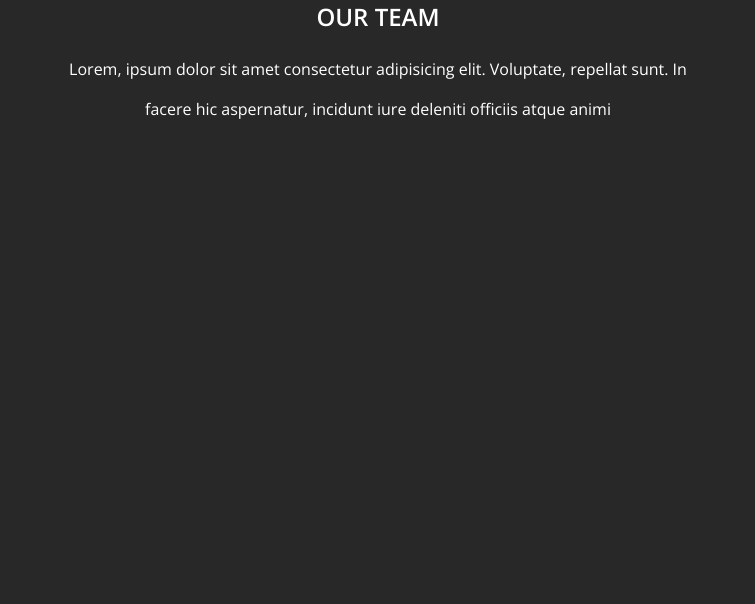
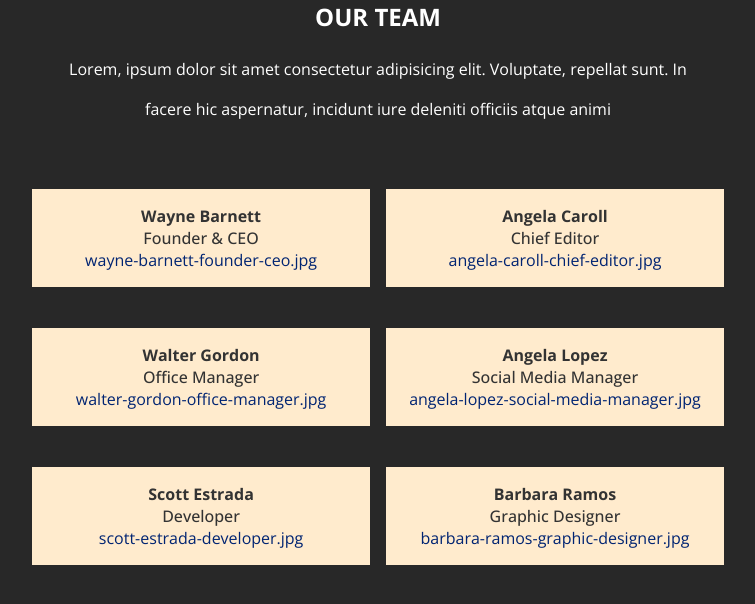
Before and after one commit to StefanoGalandrini/js-our-team, a plain HTML site: page index.html in a window 1280 px wide. Shown: the whole page, without its empty margins (262-1017 px from the left). Drawn offline with nearby package versions, Linux system fonts and the light colour scheme.

Commit message:
Add milestone 2 with function to create cards

```diff
--- a/assets/script.js
+++ b/assets/script.js
@@ -81,7 +81,29 @@ for (let i = 0; i < teamArray.length; i++) {
 
 // declare DOM variables
 const container = document.querySelector(".container");
-let card = document.createElement("div");
-let cardContent = `
+const cardContent = [];
 
-`;
+// create an array with dom elements to display
+for (let i = 0; i < teamArray.length; i++) {
+	let card = createCard(teamArray, i);
+	// display cards in DOM
+	container.appendChild(card);
+}
+
+/*
+FUNCTIONS DEFINITION
+*/
+
+function createCard(array, index) {
+	let card = document.createElement("div");
+	card.className = "card";
+	let member = array[index];
+	cardContent[index] = `
+		<div class="name">${member.name}</div>
+		<div class="role">${member.role}</div>
+		<div class="photo">${member.photo}</div>
+	`;
+	card.innerHTML = cardContent[index];
+
+	return card;
+}
--- a/assets/style.css
+++ b/assets/style.css
@@ -1,4 +1,4 @@
-@import url('https://fonts.googleapis.com/css2?family=Open+Sans:wght@300;400;600&display=swap');
+@import url('https://fonts.googleapis.com/css2?family=Open+Sans:wght@300;500;700&display=swap');
 
 *,
 *::before,
@@ -37,5 +37,36 @@ main h2 {
 
 main .container {
 	max-width: 80vw;
+	height: 50vh;
 	margin-inline: auto;
+	display: flex;
+	flex-wrap: wrap;
+	justify-content: center;
+	align-items: center;
+	gap: 1rem;
 }
+
+main .card {
+	flex: 0 0 33%;
+	background-color: blanchedalmond;
+	color: #333333;
+	padding: 1rem;
+	display: flex;
+	flex-direction: column;
+	align-items: center;
+	justify-content: center;
+
+}
+
+.card .name {
+	font-weight: 700;
+}
+
+.card .role {
+	font-weight: 500;
+}
+
+.card .photo {
+	font-weight: 300;
+	color: rgb(0, 36, 114);
+}
```
